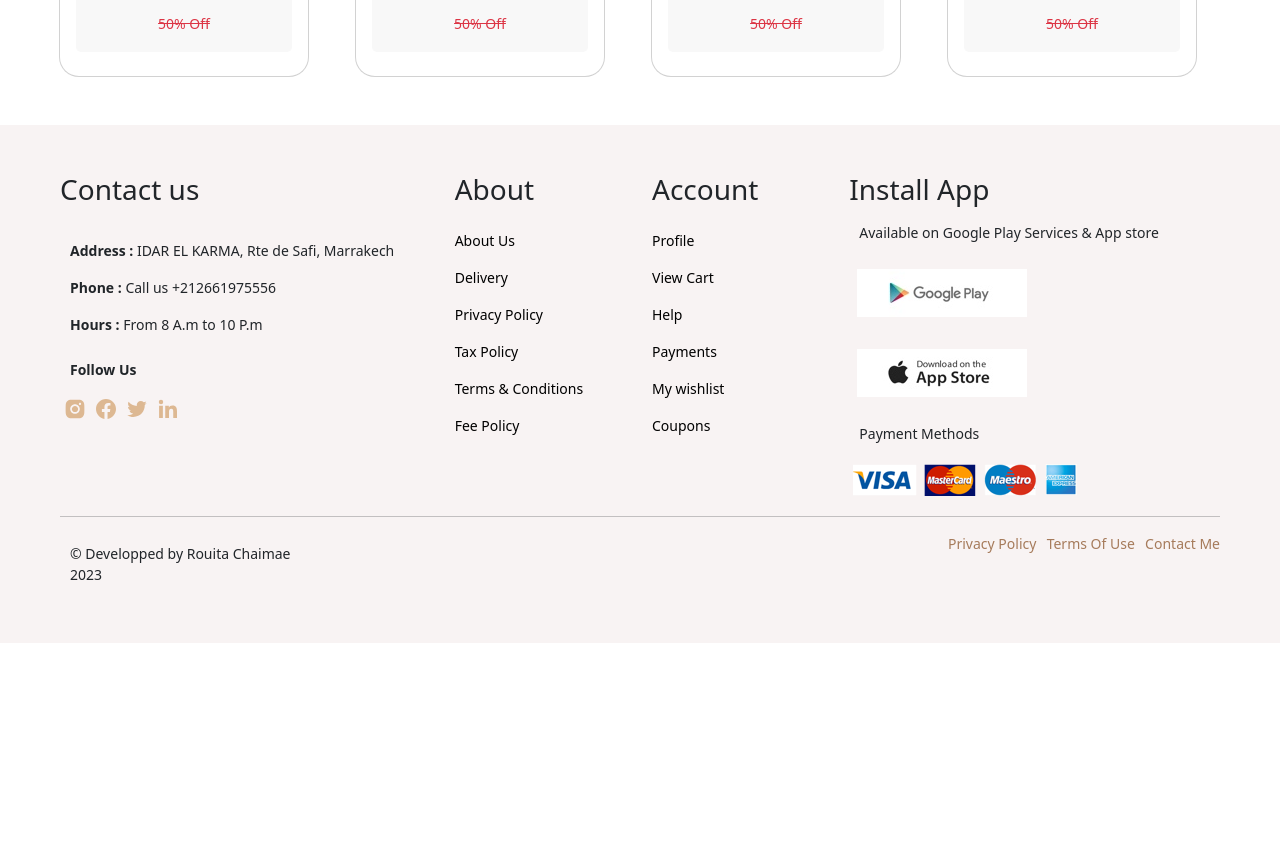
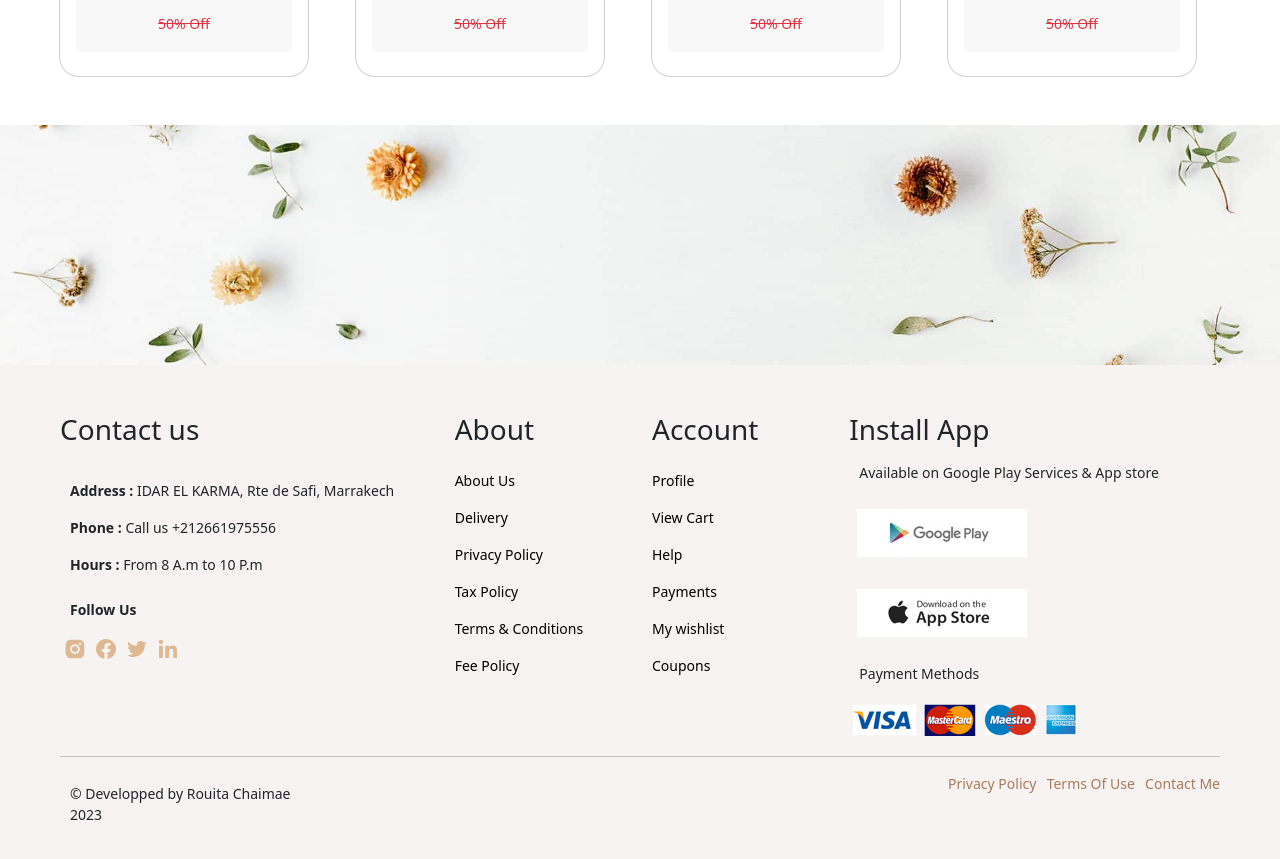
Before and after one commit to Chaimaert/e-comm-plat, a React (Vite) app: page / in a window 1280 px wide. Shown: the part 1180-2039 px from the top of the page. Before the commit the page ends 1823 px from the top, so only its background shows below. Built offline with nearby package versions, Linux system fonts and the light colour scheme.

Commit message:
starting the pair

```diff
--- a/src/App.css
+++ b/src/App.css
@@ -175,3 +175,11 @@ h5{
 .featured-products .card span {
   color: var(--darken);
 }
+
+.repair {
+  background: url(/src/assets/images/newsletter.jpeg);
+  background-position: center;
+  background-size: cover;
+  width: 100%;
+  height: 30vh;
+}
--- a/src/pages/home.jsx
+++ b/src/pages/home.jsx
@@ -31,6 +31,16 @@ const home = () => {
           </div>
         </div>
     </section>
+
+    <section className="repair">
+      <div className="container-xxl">
+        <div className="row">
+          <div className="repair-details text-center">
+
+          </div>
+        </div>
+      </div>
+    </section>
   </>
 };
 
```
Also changed, not shown: src/assets/images/newsletter.jpeg (added).
